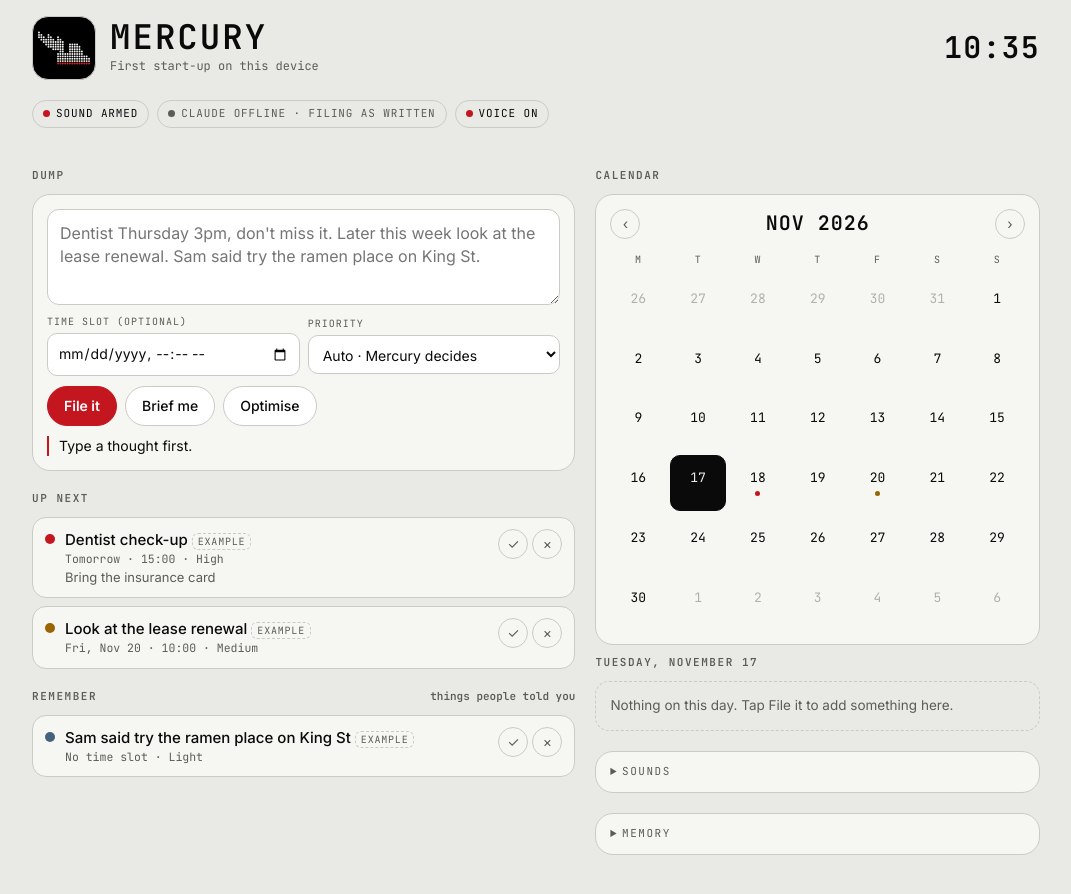
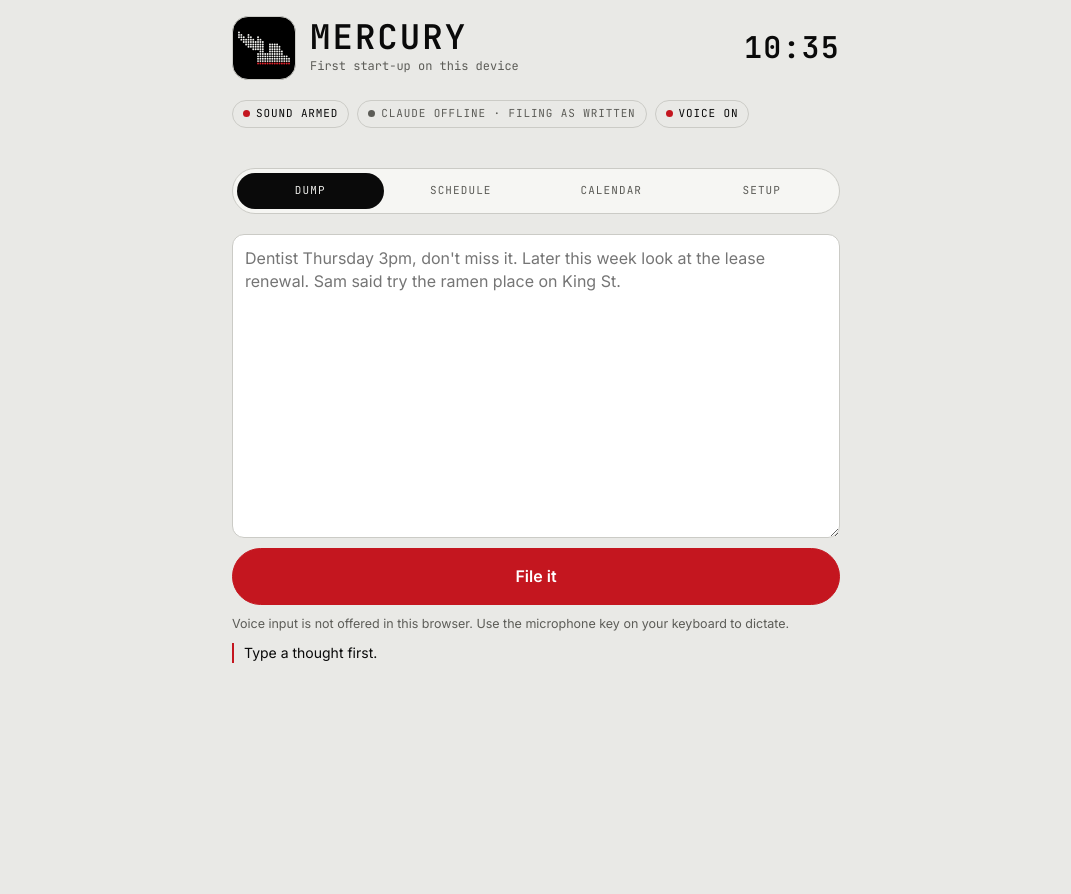
Before and after one commit to XulQu/PIG_COIN_42, a plain HTML site: page mercury/index.html in a window 1280 px wide. Both pictures are taken after a click on the button "File it". Shown: the whole page, without its empty margins (104-1175 px from the left). After the commit the page ends 800 px from the top, so only its background shows below. Drawn offline with Linux system fonts and the light colour scheme; a web font is replaced by a local one.

Commit message:
Mercury: simplify to four tabs with a voice dump and headset button support
Co-Authored-By: Claude Fable 5.2 <noreply@anthropic.com>
Claude-Session: https://claude.ai/code/session_013f5WpazcgzhrxSNvVZhX6A

```diff
--- a/mercury/index.html
+++ b/mercury/index.html
@@ -29,7 +29,7 @@
 
 *{box-sizing:border-box}
 body{background:var(--bg);color:var(--fg);font-family:var(--body);font-size:15px;line-height:1.45}
-.wrap{max-width:1040px;margin:0 auto;padding-block:16px 48px;
+.wrap{max-width:640px;margin:0 auto;padding-block:16px 48px;
   padding-left:max(16px, env(safe-area-inset-left, 0px));padding-right:max(16px, env(safe-area-inset-right, 0px));
   display:flex;flex-direction:column;gap:20px}
 button,input,select,textarea{font:inherit;color:inherit}
@@ -56,6 +56,11 @@ button.pill{cursor:pointer}
 .alert .t{font-size:19px;font-weight:600;overflow-wrap:anywhere}
 .row{display:flex;gap:8px;flex-wrap:wrap;align-items:center}
 
+.tabs{display:grid;grid-template-columns:repeat(4,minmax(0,1fr));gap:4px;background:var(--surface);border:1px solid var(--line);border-radius:99px;padding:4px}
+.tab{border:0;background:none;border-radius:99px;padding:10px 4px;cursor:pointer;font-family:var(--mono);font-size:11px;letter-spacing:.1em;text-transform:uppercase;color:var(--muted)}
+.tab.on{background:var(--fg);color:var(--bg)}
+.btn.big{flex:1;padding:16px;font-size:16px}
+#dump{min-height:38vh}
 .grid{display:grid;grid-template-columns:minmax(0,1.1fr) minmax(0,.9fr);gap:20px;align-items:start}
 @media (max-width:760px){.grid{grid-template-columns:minmax(0,1fr)}}
 .col{display:flex;flex-direction:column;gap:20px;min-width:0}
@@ -132,42 +137,31 @@ details[open] summary{margin-bottom:12px}
 
   <div id="alerts"></div>
 
-  <div class="grid">
-    <div class="col">
-      <section>
-        <h2>Dump</h2>
-        <div class="panel" style="display:flex;flex-direction:column;gap:10px">
+  <nav class="tabs" role="tablist">
+    <button class="tab" type="button" role="tab" data-tab="dump">Dump</button>
+    <button class="tab" type="button" role="tab" data-tab="schedule">Schedule</button>
+    <button class="tab" type="button" role="tab" data-tab="calendar">Calendar</button>
+    <button class="tab" type="button" role="tab" data-tab="setup">Setup</button>
+  </nav>
+
+  <section id="tab-dump">
     <textarea id="dump" placeholder="Dentist Thursday 3pm, don't miss it. Later this week look at the lease renewal. Sam said try the ramen place on King St."></textarea>
     <div class="row">
-            <div class="field"><label for="when">Time slot (optional)</label><input type="datetime-local" id="when"></div>
-            <div class="field"><label for="tier">Priority</label>
-              <select id="tier"><option value="auto">Auto · Mercury decides</option><option value="high">High · must not miss</option><option value="medium">Medium · look out for later</option><option value="light">Light · someone told you</option></select></div>
+      <button class="btn big" id="btnMic" type="button" hidden>Speak</button>
+      <button class="btn big go" id="btnDump" type="button">File it</button>
     </div>
-          <div class="row">
-            <button class="btn go" id="btnDump" type="button">File it</button>
-            <button class="btn" id="btnBrief" type="button">Brief me</button>
-            <button class="btn" id="btnOpt" type="button">Optimise</button>
-            <button class="btn" id="btnMic" type="button" hidden>Speak</button>
-          </div>
+    <p class="hint" id="micHint">Voice input is not offered in this browser. Use the microphone key on your keyboard to dictate.</p>
     <div class="say" id="say" hidden></div>
-          <div class="list" id="plan" hidden></div>
-        </div>
   </section>
 
-      <section>
+  <section id="tab-schedule" hidden>
     <h2>Up next</h2>
     <div class="list" id="upnext"></div>
+    <h2>Remember</h2>
+    <div class="list" id="remember"></div>
   </section>
 
-      <section>
-        <h2>Remember <span style="text-transform:none;letter-spacing:0">things people told you</span></h2>
-        <div class="list" id="remember"></div>
-      </section>
-    </div>
-
-    <div class="col">
-      <section>
-        <h2>Calendar</h2>
+  <section id="tab-calendar" hidden>
     <div class="panel" style="display:flex;flex-direction:column;gap:10px">
       <div class="calhead">
         <button class="ic" id="calPrev" type="button" aria-label="Previous month">‹</button>
@@ -180,19 +174,19 @@ details[open] summary{margin-bottom:12px}
     <div class="list" id="dayList"></div>
   </section>
 
-      <details id="dSounds">
-        <summary>Sounds</summary>
+  <section id="tab-setup" hidden>
+    <h2>Sounds</h2>
+    <div class="panel">
       <div class="tiers" id="tiers"></div>
-        <p class="hint" style="margin-top:10px">Pick any audio file from your phone for each level, such as a Nothing ringtone you have saved to Files. Clips up to 1.5 MB stay on this device.</p>
+      <p class="hint" style="margin-top:10px">Pick any audio file from your phone for each level. Clips up to 1.5 MB stay on this device.</p>
       <div class="row" id="voiceRow" style="margin-top:10px" hidden>
         <div class="field"><label for="voiceSel">Mercury's voice</label>
           <select id="voiceSel"><option value="buttery">Buttery</option><option value="airy">Airy</option><option value="glassy">Glassy</option><option value="rounded">Rounded</option></select></div>
         <button class="btn sm" id="voiceTest" type="button">Hear it</button>
       </div>
-      </details>
-
-      <details id="dMem">
-        <summary>Memory</summary>
+    </div>
+    <h2>Memory</h2>
+    <div class="panel">
       <p class="hint" id="memStat"></p>
       <div class="log" id="log" style="margin:8px 0"></div>
       <div class="row">
@@ -202,9 +196,8 @@ details[open] summary{margin-bottom:12px}
         <button class="btn sm" id="btnClearEx" type="button" hidden>Clear examples</button>
       </div>
       <textarea class="jsonout" id="jsonOut" hidden readonly></textarea>
-      </details>
     </div>
-  </div>
+  </section>
 </div>
 
 <script>
@@ -368,10 +361,10 @@ function renderCal(){
     b.appendChild(el("span",null,String(d.getDate())));var ds=el("span","ds");
     (by[k]||[]).sort(function(a,c){return rank(a.tier)-rank(c.tier)}).slice(0,3).forEach(function(i){ds.appendChild(el("i",i.tier))});b.appendChild(ds);
     b.setAttribute("aria-label",d.toDateString()+", "+(by[k]?by[k].length:0)+" items");
-    b.addEventListener("click",function(){selected=k;var w=$("when");w.value=k+"T"+((w.value||"T09:00").split("T")[1]||"09:00");renderCal()});
+    b.addEventListener("click",function(){selected=k;renderCal()});
     cal.appendChild(b)})(new Date(start.getFullYear(),start.getMonth(),start.getDate()+n))}
   var sd=new Date(selected+"T00:00");$("dayTitle").textContent=sd.toLocaleDateString(undefined,{weekday:"long",day:"numeric",month:"long"});
-  fill($("dayList"),state.items.filter(function(i){return i.when&&i.when.slice(0,10)===selected}).sort(function(a,b){return a.when<b.when?-1:1}),"Nothing on this day. Tap File it to add something here.");
+  fill($("dayList"),state.items.filter(function(i){return i.when&&i.when.slice(0,10)===selected}).sort(function(a,b){return a.when<b.when?-1:1}),"Nothing on this day.");
 }
 function renderTiers(){var box=$("tiers");box.textContent="";
   Object.keys(TIERS).forEach(function(t){
@@ -405,8 +398,8 @@ function addItems(list,forceWhen,forceTier){var added=[];
   save();if(added[0]&&added[0].when){selected=added[0].when.slice(0,10);view=new Date(selected+"T00:00")}renderAll();return added}
 function fileIt(){
   var text=$("dump").value.trim();if(!text){say("Type a thought first.");return}
-  var forceWhen=$("when").value||null,forceTier=$("tier").value,b=$("btnDump");
-  function finish(){$("dump").value="";$("when").value="";b.disabled=false;b.textContent="File it";check()}
+  var forceWhen=null,forceTier="auto",b=$("btnDump");
+  function finish(){$("dump").value="";b.disabled=false;b.textContent="File it";check()}
   function fallback(why){var a=addItems([{title:text.split(/\n/)[0],note:"",when:localParse(text),tier:"light"}],forceWhen,forceTier)[0];
     say((why?why+" ":"")+"Filed as "+TIERS[a.tier].name.toLowerCase()+(a.when?" for "+fmtWhen(a.when):" with no time slot")+".",true);finish()}
   if(!sampleCap){fallback("");return}
@@ -427,44 +420,26 @@ function fileIt(){
     if(c==="not_granted"||c==="sampling_disabled"||c==="not_declared"){sampleCap=null;paintClaude()}
     fallback(c==="rate_limited"?"Claude is busy, so I filed it as written.":"Claude did not answer, so I filed it as written.")})
 }
-function brief(){
-  var n=localISO(new Date()),soon=state.items.filter(function(i){return !i.done&&!i.example&&i.when&&i.when>=n}).sort(function(a,b){return a.when<b.when?-1:1}).slice(0,12);
-  var loose=state.items.filter(function(i){return !i.done&&!i.example&&!i.when}).slice(0,12);
-  if(!soon.length&&!loose.length){say("Nothing on the books. Dump something and I will keep track of it.",true);return}
-  var plain=(soon.length?"Next up: "+soon.slice(0,3).map(function(i){return i.title+", "+fmtWhen(i.when).replace(" · "," at ")}).join(". ")+". ":"Nothing scheduled. ")+
-    (loose.length?"Also remember: "+loose.slice(0,3).map(function(i){return i.title}).join(". ")+".":"");
-  if(!sampleCap){say(plain,true);return}
-  var b=$("btnBrief");b.disabled=true;b.textContent="Thinking…";
-  sampleCap("You are Mercury, a personal assistant. Local time now: "+n+". Give a spoken briefing of at most two short sentences in a precise, formal, academic register with no greeting or filler: what is first, then any clash or preparation needed. Plain text only, no lists.\n\nScheduled:\n"+
-    (soon.map(function(i){return i.when+" ["+i.tier+"] "+i.title+(i.note?" ("+i.note+")":"")}).join("\n")||"nothing")+"\n\nLoose suggestions:\n"+(loose.map(function(i){return i.title}).join("\n")||"none"),{cache:false})
-    .then(function(r){say(r.text||plain,true)}).catch(function(){say(plain,true)}).then(function(){b.disabled=false;b.textContent="Brief me"})
-}
-function optimise(){
-  var box=$("plan"),n=localISO(new Date());box.hidden=true;box.textContent="";
-  var open=state.items.filter(function(i){return !i.done&&!i.example&&(!i.when||i.when>=n)}).slice(0,40);
-  if(!sampleCap){say("Optimising needs Claude, which is offline here.",true);return}
-  if(open.length<2){say("Too little on the books to optimise.",true);return}
-  var b=$("btnOpt");b.disabled=true;b.textContent="Thinking…";
-  var prompt="You are Mercury, optimising one person's schedule. Local time now: "+n+".\n"+
-    "Items: "+JSON.stringify(open.map(function(i){return {id:i.id,title:i.title,tier:i.tier,when:i.when}}))+"\n\n"+
-    "Rules: \"high\" items are fixed commitments, never move them. Move a \"medium\" item only to remove a clash or to sit beside a related item. Give each untimed \"light\" item that can be acted on a slot in a free gap within the next 7 days, between 08:00 and 21:00; leave the rest untimed. Keep 15 minutes between items. Make as few changes as possible.\n"+
-    "Reply with JSON only: {\"changes\":[{\"id\":\"item id\",\"when\":\"YYYY-MM-DDTHH:mm\"}],\"reply\":\"12 words at most, formal and precise, no filler\"}";
-  sampleCap.json(prompt,{cache:false,modelTier:"complex"}).then(function(res){
-    var ch=(res&&Array.isArray(res.changes)?res.changes:[]).map(function(c){return {it:find(c&&c.id),when:c&&typeof c.when==="string"&&/^\d{4}-\d\d-\d\dT\d\d:\d\d/.test(c.when)?c.when.slice(0,16):null}})
-      .filter(function(c){return c.it&&c.it.tier!=="high"&&c.when&&c.when>n&&c.when!==c.it.when});
-    if(!ch.length){say("Schedule already optimal.",true);return}
-    say((res.reply&&String(res.reply))||(ch.length+" changes proposed."),true);
-    ch.forEach(function(c){var d=el("div","item");d.appendChild(el("span","dot "+c.it.tier));var m=el("div");
-      m.appendChild(el("div","ti",c.it.title));m.appendChild(el("div","me",(c.it.when?fmtWhen(c.it.when):"No time slot")+"  →  "+fmtWhen(c.when)));d.appendChild(m);d.appendChild(el("span"));box.appendChild(d)});
-    var r=el("div","row");
-    r.appendChild(btn("Apply "+ch.length+" change"+(ch.length===1?"":"s"),"btn sm go",function(){ch.forEach(function(c){c.it.when=c.when;c.it.fired={}});save();box.hidden=true;say("Applied.",true);renderAll();check()}));
-    r.appendChild(btn("Discard","btn sm",function(){box.hidden=true}));box.appendChild(r);box.hidden=false
-  }).catch(function(){say("Claude did not answer. Nothing changed.",true)}).then(function(){b.disabled=false;b.textContent="Optimise"})
-}
-function wireMic(d){var mic=$("btnMic"),on=false;mic.hidden=false;
-  d.onFinal(function(p){var t=$("dump");t.value=(t.value?t.value.replace(/\s*$/," "):"")+p.text});
-  d.onState(function(s){on=s.state==="listening";mic.textContent=on?"Stop":"Speak";mic.classList.toggle("go",on)});
-  mic.addEventListener("click",function(){if(on){d.stop().catch(function(){})}else{d.start().catch(function(e){if(e&&e.code==="not_granted")mic.hidden=true})}})}
+var toggleMic=null;
+function wireMic(d){var mic=$("btnMic"),on=false,heard=false;mic.hidden=false;$("micHint").hidden=true;
+  d.onFinal(function(p){var t=$("dump");t.value=(t.value?t.value.replace(/\s*$/," "):"")+p.text;heard=true});
+  d.onState(function(s){var was=on;on=s.state==="listening";mic.textContent=on?"Stop and file":"Speak";mic.classList.toggle("go",on);
+    if(was&&!on&&heard&&$("dump").value.trim()){heard=false;fileIt()}});
+  toggleMic=function(){showTab("dump");if(on){d.stop().catch(function(){})}else{heard=false;d.start().catch(function(e){if(e&&e.code==="not_granted"){mic.hidden=true;$("micHint").hidden=false}})}};
+  mic.addEventListener("click",function(){arm();toggleMic()})}
+/* Headphone button: play/pause on the headset starts and stops voice input while Mercury is open. */
+var keep=null;
+function headset(){if(keep||!navigator.mediaSession)return;
+  try{var n=8000,buf=new ArrayBuffer(44+n),v=new DataView(buf),w=function(o,t){for(var i=0;i<t.length;i++)v.setUint8(o+i,t.charCodeAt(i))};
+    w(0,"RIFF");v.setUint32(4,36+n,true);w(8,"WAVEfmt ");v.setUint32(16,16,true);v.setUint16(20,1,true);v.setUint16(22,1,true);v.setUint32(24,8000,true);v.setUint32(28,8000,true);v.setUint16(32,1,true);v.setUint16(34,8,true);w(36,"data");v.setUint32(40,n,true);
+    for(var i=0;i<n;i++)v.setUint8(44+i,128);
+    keep=new Audio(URL.createObjectURL(new Blob([buf],{type:"audio/wav"})));keep.loop=true;keep.play().catch(function(){});
+    navigator.mediaSession.metadata=new MediaMetadata({title:"Mercury",artist:"Press play to speak"});
+    var press=function(){keep.play().catch(function(){});if(toggleMic)toggleMic()};
+    ["play","pause","stop","nexttrack"].forEach(function(a){try{navigator.mediaSession.setActionHandler(a,press)}catch(e){}})}catch(e){}}
+function showTab(name){["dump","schedule","calendar","setup"].forEach(function(t){$("tab-"+t).hidden=t!==name});
+  [].forEach.call(document.querySelectorAll(".tab"),function(b){var on=b.getAttribute("data-tab")===name;b.classList.toggle("on",on);b.setAttribute("aria-selected",on)});
+  try{localStorage.setItem("mercury.tab",name)}catch(e){}}
 function paintClaude(){$("pClaude").textContent=sampleCap?"Claude linked":"Claude offline · filing as written";$("pClaude").classList.toggle("on",!!sampleCap)}
 
 /* ---------- memory file in and out ---------- */
@@ -503,8 +478,6 @@ function tick(){var n=new Date();$("clock").textContent=pad(n.getHours())+":"+pa
 function start(){
   load();glyph();openSession();renderTiers();renderAll();paintVoice();tick();
   $("btnDump").addEventListener("click",function(){arm();fileIt()});
-  $("btnBrief").addEventListener("click",function(){arm();brief()});
-  $("btnOpt").addEventListener("click",function(){arm();optimise()});
   $("dump").addEventListener("keydown",function(e){if(e.key==="Enter"&&(e.metaKey||e.ctrlKey)){arm();fileIt()}});
   $("pArm").addEventListener("click",function(){arm();playTier("light")});
   $("pVoice").addEventListener("click",function(){state.settings.voice=!state.settings.voice;save();paintVoice();if(state.settings.voice)speak("Mercury here.")});
@@ -515,7 +488,9 @@ function start(){
   $("btnExport").addEventListener("click",exportMem);
   $("importFile").addEventListener("change",function(){if(this.files[0])importMem(this.files[0]);this.value=""});
   $("btnClearEx").addEventListener("click",function(){state.items=state.items.filter(function(i){return !i.example});save();renderAll()});
-  document.addEventListener("pointerdown",arm,{once:true});
+  [].forEach.call(document.querySelectorAll(".tab"),function(b){b.addEventListener("click",function(){showTab(b.getAttribute("data-tab"))})});
+  var t0="dump";try{t0=localStorage.getItem("mercury.tab")||"dump"}catch(e){}showTab($("tab-"+t0)?t0:"dump");
+  document.addEventListener("pointerdown",function(){arm();headset()},{once:true});
   document.addEventListener("visibilitychange",function(){if(document.hidden)stampClose();else{if(ctx)arm();check();tick()}});
   window.addEventListener("pagehide",stampClose);
   setInterval(function(){tick();stampClose();check()},10000);check();
```
Also changed, not shown: mercury/mercury.html (+56 -81 lines). Lines whose indentation alone changed are shown as unchanged.
